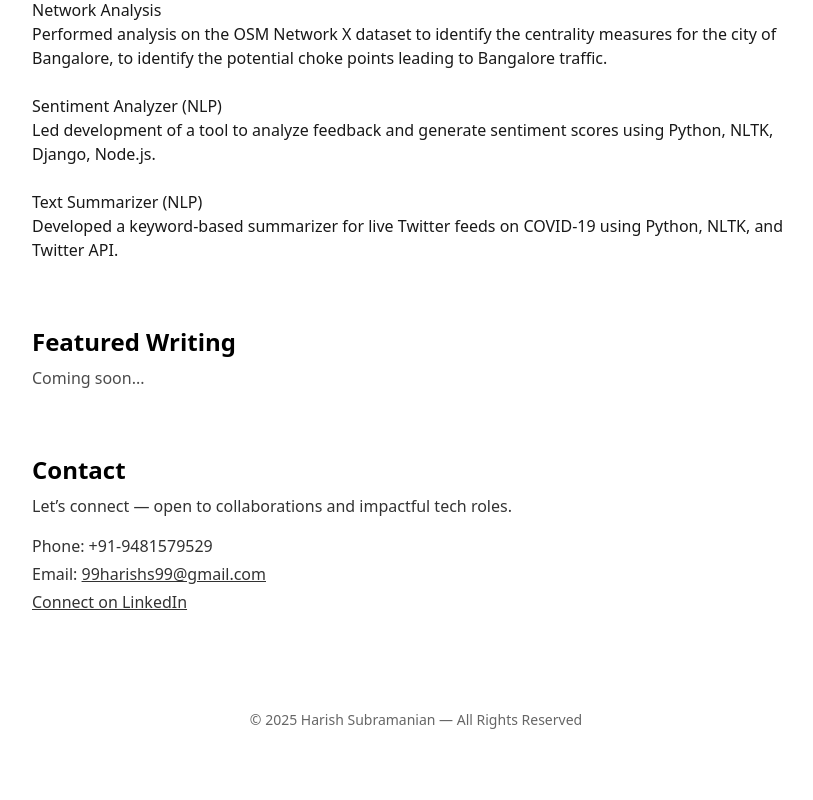
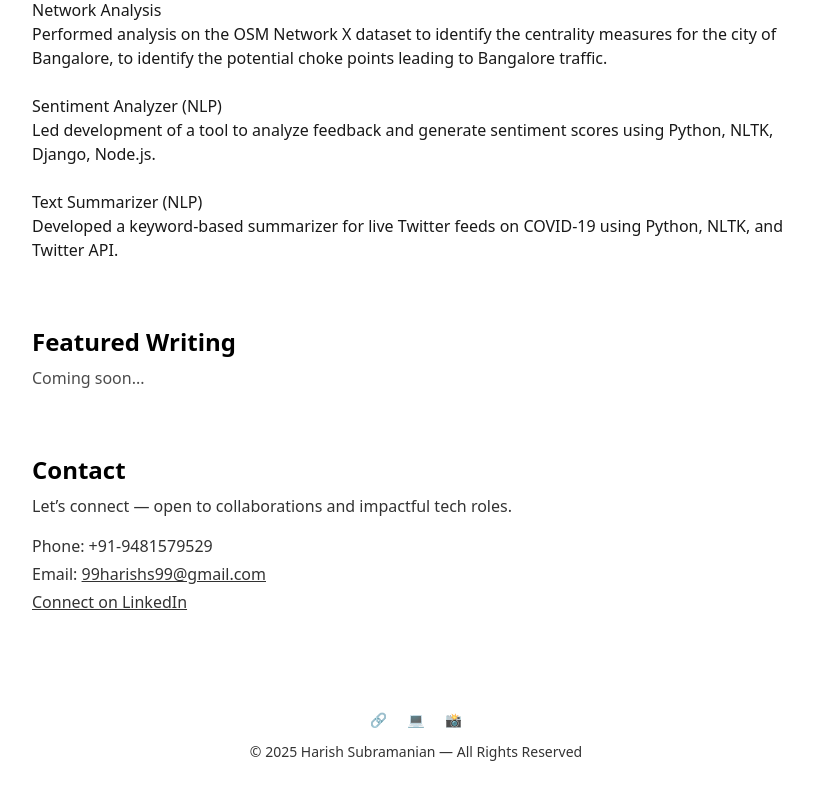
Before and after one commit to HarishS99/harish-portfolio, a Next.js app: page / in a window 1280 px wide. Shown: the part 2021-2821 px from the top of the page, without its empty margins (224-1037 px from the left). Built offline with nearby package versions, Linux system fonts and the light colour scheme.

Commit message:
Update page.tsx

```diff
--- a/app/page.tsx
+++ b/app/page.tsx
@@ -21,9 +21,21 @@ export default function Page() {
         <ProjectsImpact />
         <Blog />
         <Contact />
-        <footer className="text-center text-sm opacity-60 mt-12 mb-4">
+        <footer className="text-center mt-16 mb-6 opacity-80 text-sm transition hover:opacity-100">
+        <div className="flex justify-center gap-5 mb-3">
+          <a href="https://www.linkedin.com/in/harish-subramanian-a246a016b/" target="_blank" rel="noopener noreferrer" className="hover:scale-110 transition">
+            🔗
+          </a>
+          <a href="https://github.com/HarishS99" target="_blank" rel="noopener noreferrer" className="hover:scale-110 transition">
+            💻
+          </a>
+          <a href="https://www.instagram.com/mr_culista10?igsh=MTAwczZ3c2dnbmh3ZQ%3D%3D&utm_source=qr" target="_blank" rel="noopener noreferrer" className="hover:scale-110 transition">
+            📸
+          </a>
+        </div>
         © {new Date().getFullYear()} Harish Subramanian — All Rights Reserved
         </footer>
+
 
       </div>
     </main>
```
